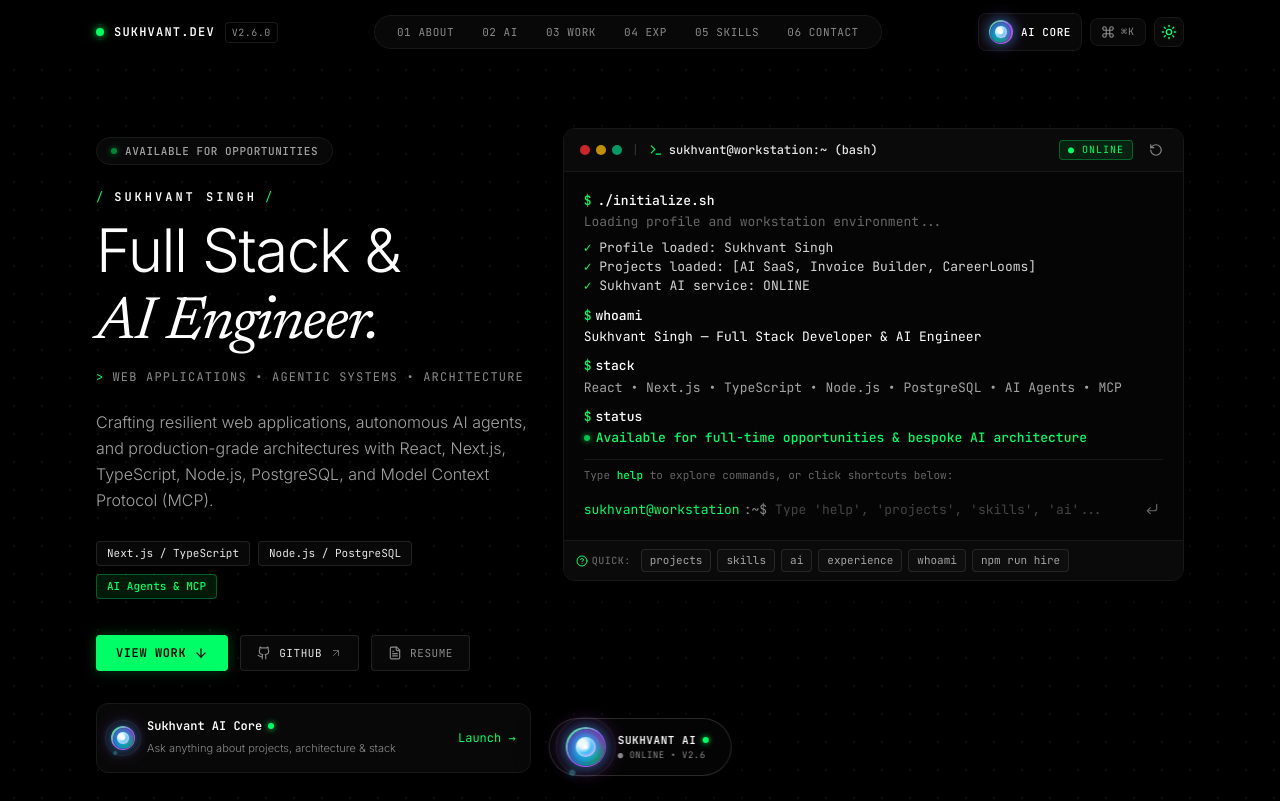
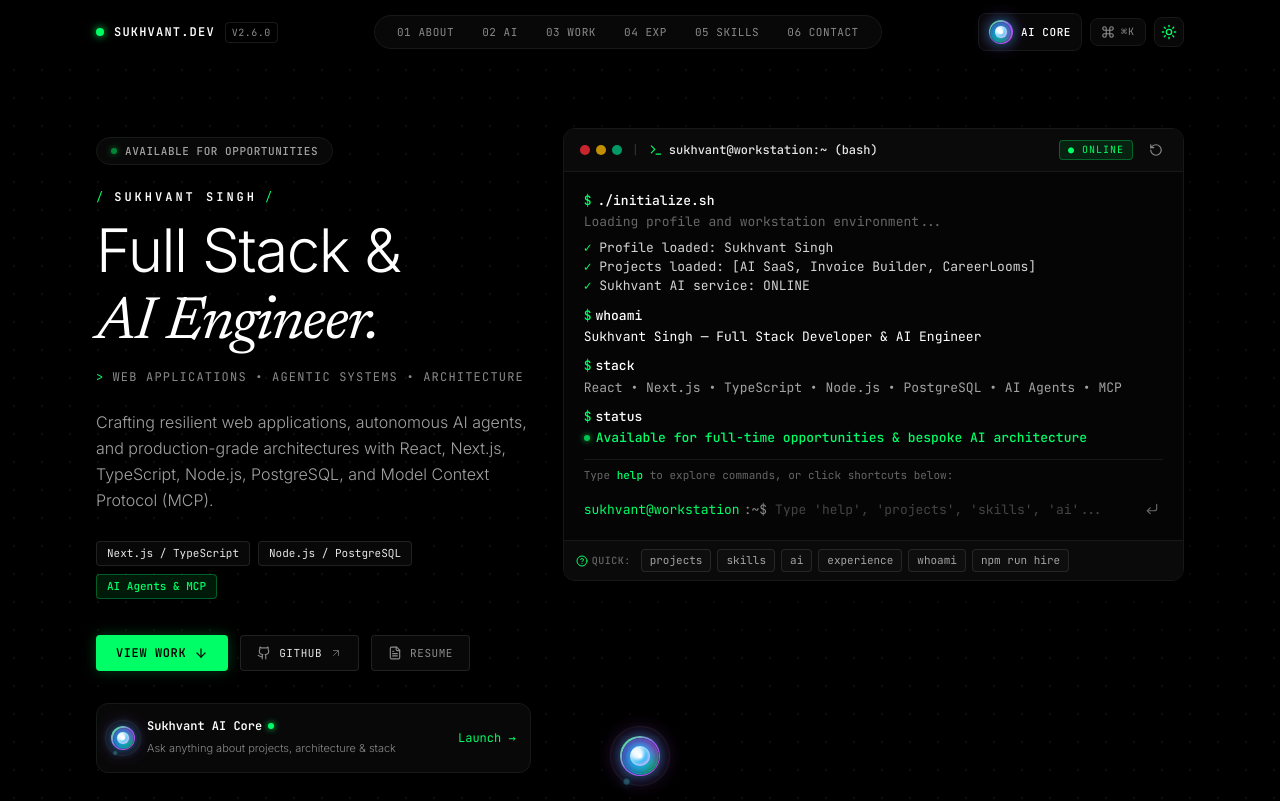
Before and after one commit to SSukhvant/Portfolio2, a React (Vite) app: page / in a window 1280 px wide. Shown: the top 801 px of the page. Built offline with nearby package versions, Linux system fonts and the light colour scheme.

Commit message:
Updated ORB

```diff
--- a/src/components/ai/SukhvantAICore.tsx
+++ b/src/components/ai/SukhvantAICore.tsx
@@ -51,7 +51,7 @@ export const SukhvantAICore: React.FC<SukhvantAICoreProps> = ({ onOpen, isOpen,
             whileHover={{ scale: 1.04 }}
             whileTap={{ scale: 0.96 }}
             aria-label="Open Sukhvant AI Assistant"
-            className={`group relative flex items-center gap-3 px-4 py-2 rounded-full backdrop-blur-xl border transition-all duration-300 ${
+            className={`group relative flex items-center gap-3 backdrop-blur-2xl  transition-all duration-300 ${
               theme === 'dark'
                 ? 'bg-[#050505]/95 border-white/15 hover:border-[#00FF66]/50 shadow-[0_8px_32px_rgba(0,0,0,0.85)]'
                 : 'bg-[#FFFFFF]/95 border-[#E5E7E5] hover:border-[#00A84F]/50 shadow-[0_8px_32px_rgba(0,0,0,0.12)]'
@@ -63,7 +63,7 @@ export const SukhvantAICore: React.FC<SukhvantAICoreProps> = ({ onOpen, isOpen,
             </div>
 
             {/* Brand / Online Service Label */}
-            <div className="flex flex-col text-left pr-1.5">
+            {/* <div className="flex flex-col text-left pr-1.5">
               <div className="flex items-center gap-1.5">
                 <span className={`font-mono-tech text-[11px] font-semibold tracking-wider transition-colors ${
                   theme === 'dark' ? 'text-white group-hover:text-[#00FF66]' : 'text-[#111111] group-hover:text-[#00873D]'
@@ -77,7 +77,7 @@ export const SukhvantAICore: React.FC<SukhvantAICoreProps> = ({ onOpen, isOpen,
               }`}>
                 ● ONLINE • v2.6
               </span>
-            </div>
+            </div> */}
           </motion.button>
         </motion.div>
       )}
```
Also changed, not shown: package.json (+7 -6 lines), 1 other file (tests, documents, lock files or other folders).
